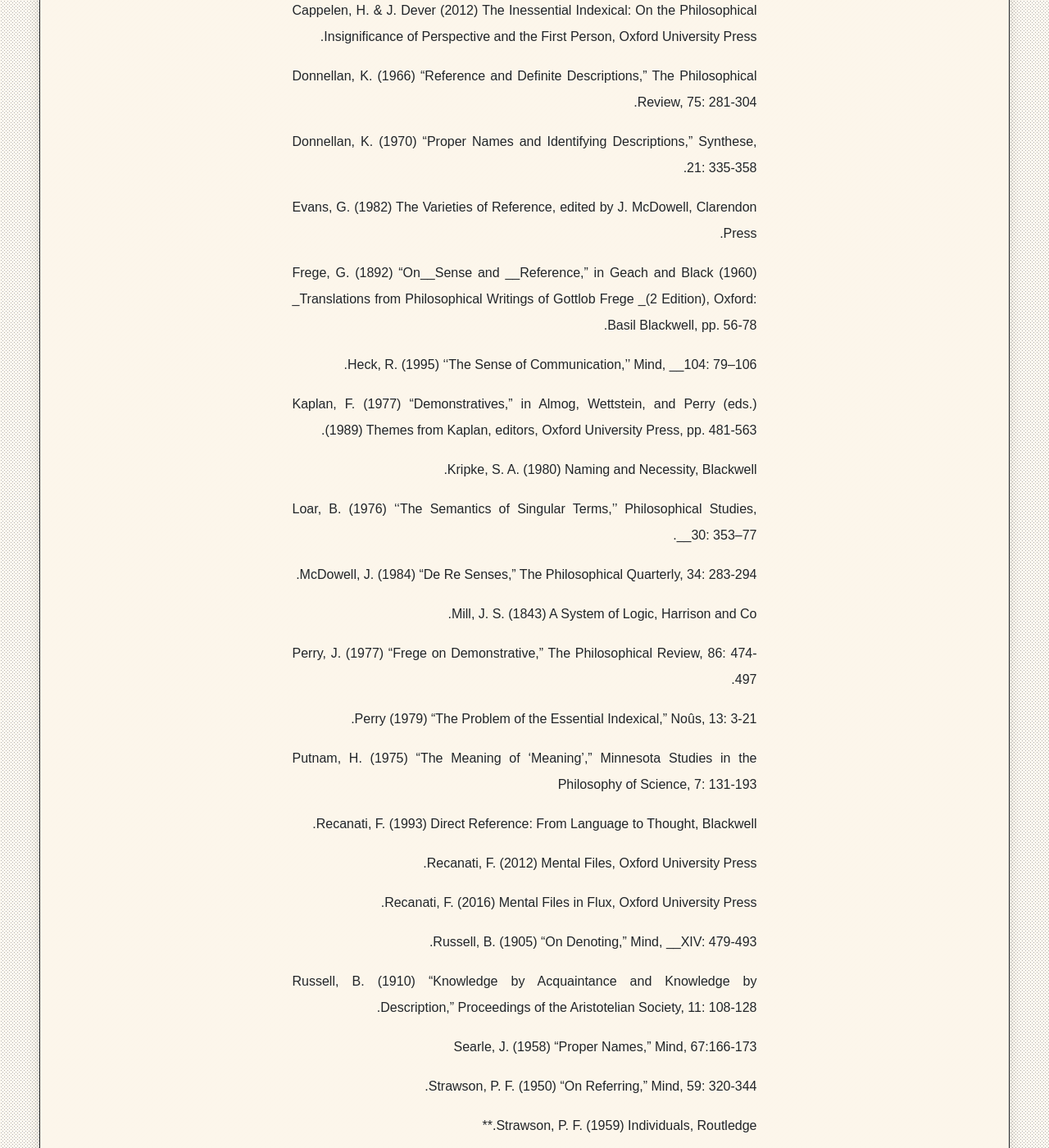
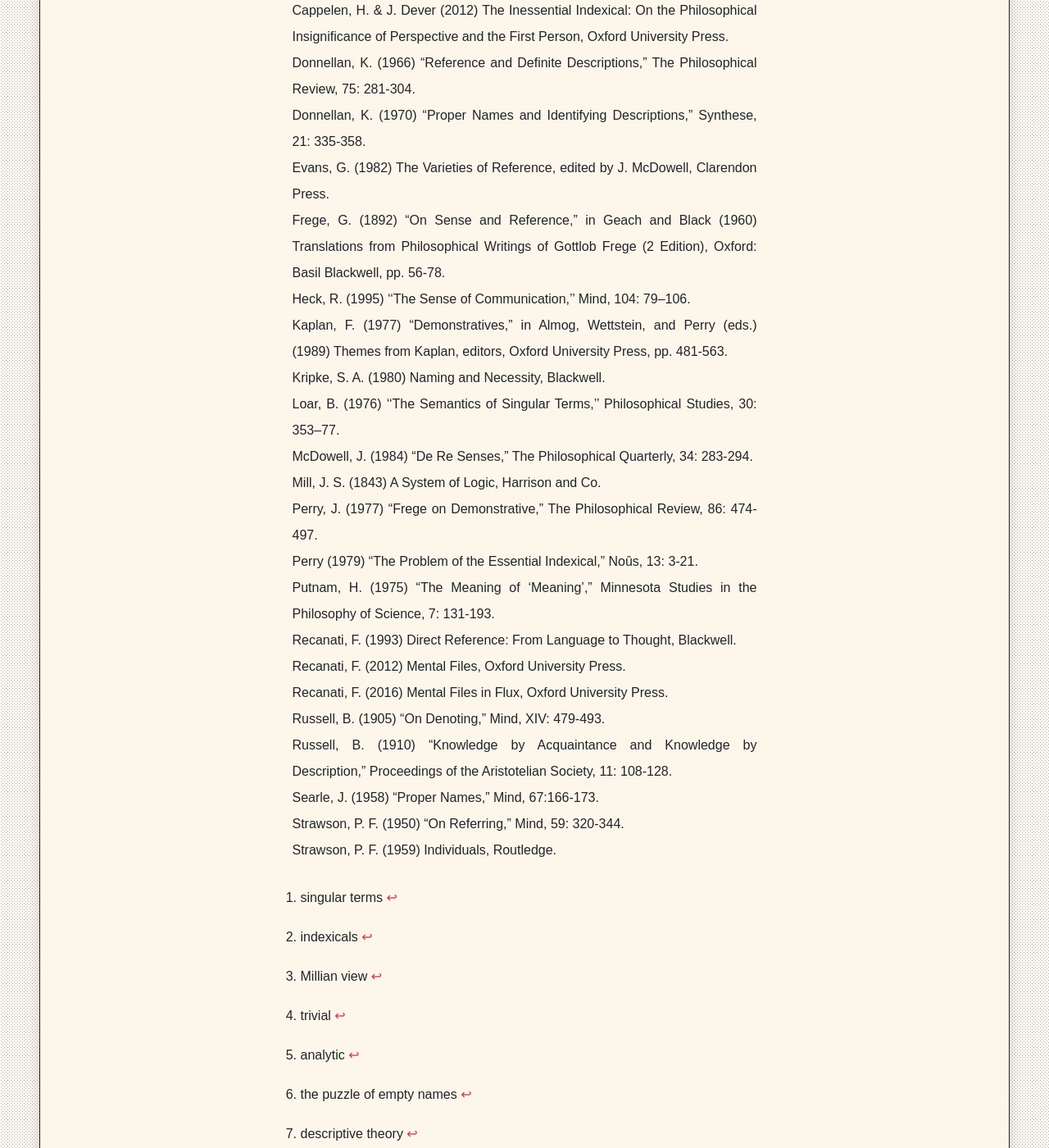
Before and after one commit to phicudemy/phicudemy.github.io, a Jekyll site: the page built from _posts/2025-04-04-singularterms-review.md, in a window 1280 px wide and 1400 px high, scrolled down 8658 px. Shown: the whole window at 82% size. Built offline with Jekyll 4.4.1, drawn with Linux system fonts in a browser that asks for light colours; some web fonts are replaced.

Commit message:
TinaCMS content update

```diff
--- a/_posts/2025-04-04-singularterms-review.md
+++ b/_posts/2025-04-04-singularterms-review.md
@@ -130,48 +130,49 @@ contents:
 
 **مراجع**
 
+<p dir="ltr">
 
-Cappelen, H. & J. Dever (2012) The Inessential Indexical: On the Philosophical Insignificance of Perspective and the First Person, Oxford University Press.
+Cappelen, H. & J. Dever (2012) The Inessential Indexical: On the Philosophical Insignificance of Perspective and the First Person, Oxford University Press. <br>
 
-Donnellan, K. (1966) “Reference and Definite Descriptions,” The Philosophical Review, 75: 281-304.
+Donnellan, K. (1966) “Reference and Definite Descriptions,” The Philosophical Review, 75: 281-304. <br>
 
-Donnellan, K. (1970) “Proper Names and Identifying Descriptions,” Synthese, 21: 335-358.
+Donnellan, K. (1970) “Proper Names and Identifying Descriptions,” Synthese, 21: 335-358. <br>
 
-Evans, G. (1982) The Varieties of Reference, edited by J. McDowell, Clarendon Press.
+Evans, G. (1982) The Varieties of Reference, edited by J. McDowell, Clarendon Press. <br>
 
-Frege, G. (1892) “On__Sense and __Reference,” in Geach and Black (1960) _Translations from Philosophical Writings of Gottlob Frege _(2 Edition), Oxford: Basil Blackwell, pp. 56-78.
+Frege, G. (1892) “On Sense and Reference,” in Geach and Black (1960) Translations from Philosophical Writings of Gottlob Frege (2 Edition), Oxford: Basil Blackwell, pp. 56-78. <br>
 
-Heck, R. (1995) ‘‘The Sense of Communication,’’ Mind, __104: 79–106.
+Heck, R. (1995) ‘‘The Sense of Communication,’’ Mind, 104: 79–106. <br>
 
 Kaplan, F. (1977) “Demonstratives,” in Almog, Wettstein, and Perry (eds.) (1989) Themes from Kaplan,
-editors, Oxford University Press, pp. 481-563.
+editors, Oxford University Press, pp. 481-563. <br>
 
-Kripke, S. A. (1980) Naming and Necessity, Blackwell.
+Kripke, S. A. (1980) Naming and Necessity, Blackwell. <br>
 
-Loar, B. (1976) ‘‘The Semantics of Singular Terms,’’ Philosophical Studies, __30: 353–77.
+Loar, B. (1976) ‘‘The Semantics of Singular Terms,’’ Philosophical Studies, 30: 353–77. <br>
 
-McDowell, J. (1984) “De Re Senses,” The Philosophical Quarterly, 34: 283-294.
+McDowell, J. (1984) “De Re Senses,” The Philosophical Quarterly, 34: 283-294. <br>
 
-Mill, J. S. (1843) A System of Logic, Harrison and Co.
+Mill, J. S. (1843) A System of Logic, Harrison and Co. <br>
 
-Perry, J. (1977) “Frege on Demonstrative,” The Philosophical Review, 86: 474-497.
+Perry, J. (1977) “Frege on Demonstrative,” The Philosophical Review, 86: 474-497. <br>
 
-Perry (1979) “The Problem of the Essential Indexical,” Noûs, 13: 3-21.
+Perry (1979) “The Problem of the Essential Indexical,” Noûs, 13: 3-21. <br>
 
-Putnam, H. (1975) “The Meaning of ‘Meaning’,” Minnesota Studies in the Philosophy of Science, 7: 131-193
+Putnam, H. (1975) “The Meaning of ‘Meaning’,” Minnesota Studies in the Philosophy of Science, 7: 131-193. <br>
 
-Recanati, F. (1993) Direct Reference: From Language to Thought, Blackwell.
+Recanati, F. (1993) Direct Reference: From Language to Thought, Blackwell. <br>
 
-Recanati, F. (2012) Mental Files, Oxford University Press.
+Recanati, F. (2012) Mental Files, Oxford University Press. <br>
 
-Recanati, F. (2016) Mental Files in Flux, Oxford University Press.
+Recanati, F. (2016) Mental Files in Flux, Oxford University Press. <br>
 
-Russell, B. (1905) “On Denoting,” Mind, __XIV: 479-493.
+Russell, B. (1905) “On Denoting,” Mind, XIV: 479-493. <br>
 
-Russell, B. (1910) “Knowledge by Acquaintance and Knowledge by Description,” Proceedings of the Aristotelian Society, 11: 108-128.
+Russell, B. (1910) “Knowledge by Acquaintance and Knowledge by Description,” Proceedings of the Aristotelian Society, 11: 108-128. <br>
 
-Searle, J. (1958) “Proper Names,” Mind, 67:166-173
+Searle, J. (1958) “Proper Names,” Mind, 67:166-173. <br>
 
-Strawson, P. F. (1950) “On Referring,” Mind, 59: 320-344.
+Strawson, P. F. (1950) “On Referring,” Mind, 59: 320-344. <br>
 
-Strawson, P. F. (1959) Individuals, Routledge.**
+Strawson, P. F. (1959) Individuals, Routledge. <br>
```
